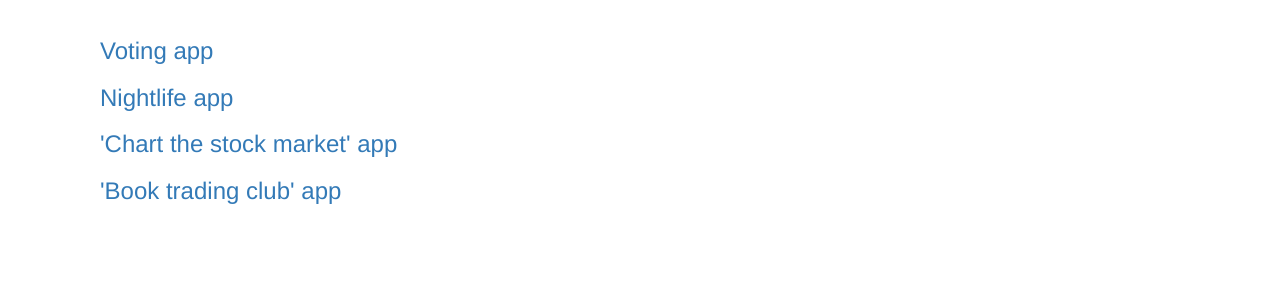
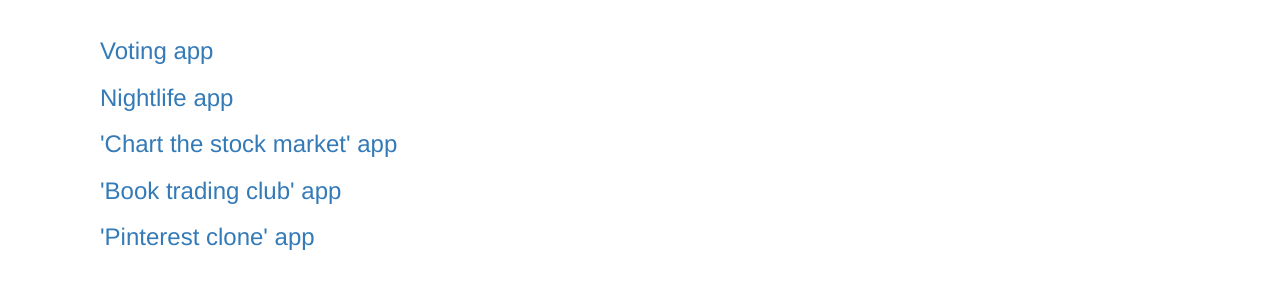
Before and after one commit to szantog82/Dynamic-pages-FCC-SzG, a website: page views/index.html in a window 1280 px wide. Shown: the part 60-348 px from the top of the page. Drawn offline with nearby package versions, Linux system fonts and the light colour scheme.

Commit message:
Update index.html

```diff
--- a/views/index.html
+++ b/views/index.html
@@ -43,6 +43,7 @@
 <h3><a href="/nightlife">Nightlife app</a></h3>
 <h3><a href="/stock">'Chart the stock market' app</a></h3>
 <h3><a href="/book">'Book trading club' app</a></h3>
+<h3><a href="/pin">'Pinterest clone' app</a></h3>
 <div id="descr"></div>
 </body>
 <script src='https://cdnjs.cloudflare.com/ajax/libs/jquery/3.1.0/jquery.min.js'></script>
```
